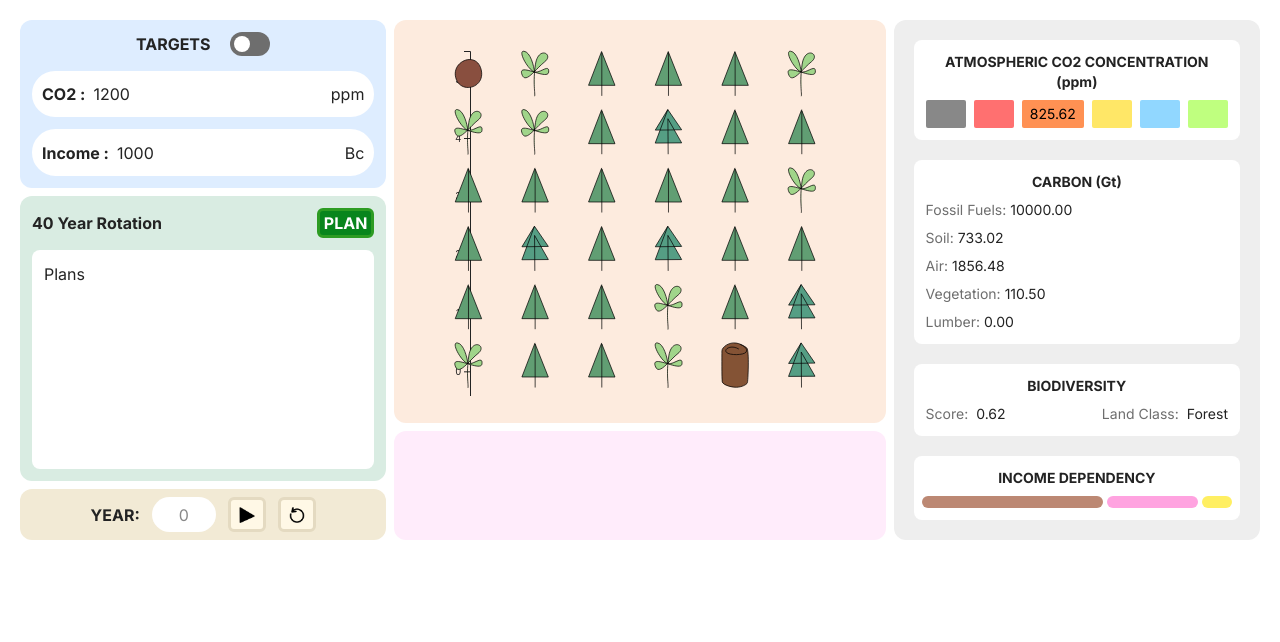
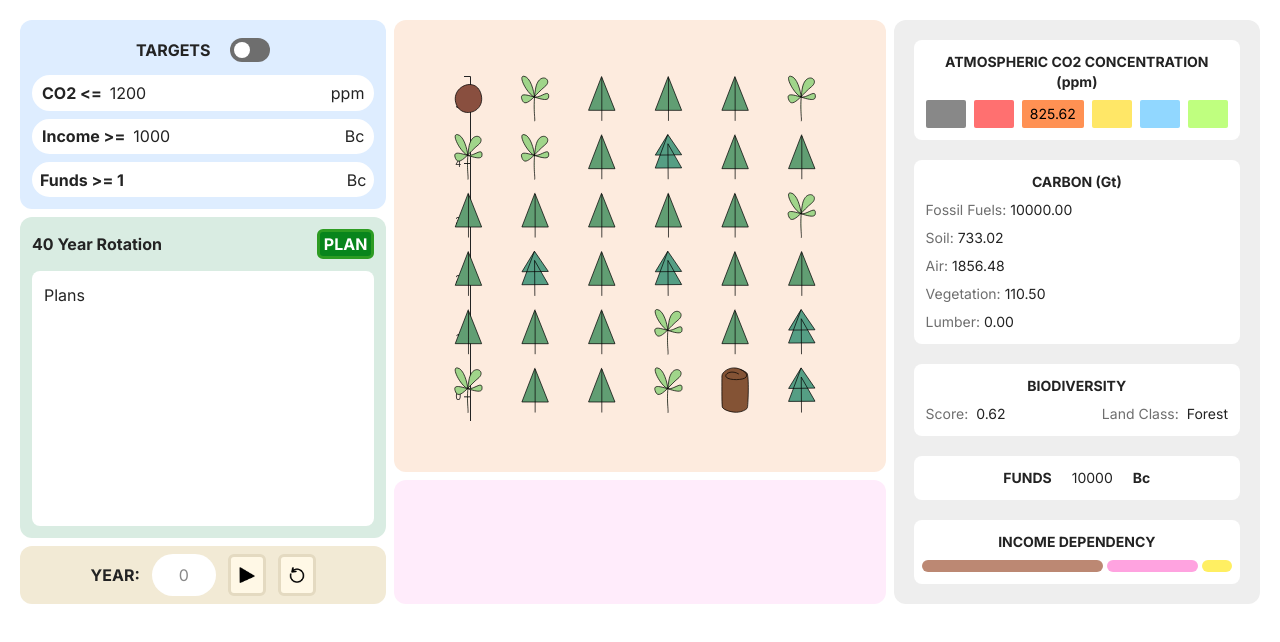
Before and after one commit to ggn1/microworld_dissertation_tcd, a Next.js app: page / in a window 1280 px wide. Shown: the top 642 px of the page. Built offline with nearby package versions, Linux system fonts and the light colour scheme.

Commit message:
fixed targets

```diff
--- a/app/classes/Simulation.js
+++ b/app/classes/Simulation.js
@@ -8,7 +8,6 @@ export default class Simulation {
 
     #incomeSources = JSON.parse(process.env.NEXT_PUBLIC_INCOME_SOURCES)
     #mgmtActionCosts = JSON.parse(process.env.NEXT_PUBLIC_COST_MGMT_ACTION)
-    #income
 
     constructor(updateSimUI) {
         /**
@@ -20,6 +19,22 @@ export default class Simulation {
         this.#createFreshWorld()
         this.planner = new Planner()
         this.updateSimUI = updateSimUI
+        this.income = 0
+        this.funds = JSON.parse(process.env.NEXT_PUBLIC_FUNDS_START)
+        this.resources = {
+            timber: new Timber(
+                this.#incomeSources.timber.unit,
+                this.#incomeSources.timber.price_per_unit
+            ),
+            ntfp: new NTFP(
+                this.#incomeSources.ntfp.unit,
+                this.#incomeSources.ntfp.price_per_unit
+            ),
+            recActs: new RecreationalActivities(
+                this.#incomeSources.recreational_activities.unit,
+                this.#incomeSources.recreational_activities.price_per_unit
+            )
+        }
         this.goto = (time) => {
             /**
              * Given a point in time, runs the simulation
@@ -57,7 +72,9 @@ export default class Simulation {
          * Executes given action and records
          * whether or not it was possible to carry
          * through with that action. No effect if
-         * given action does not exist.
+         * given action does not exist. Only trees that
+         * are at least old enough to have matured, can
+         * be chopped.
          * @param year: Year associated with this action.
          * @param actionIdx: Index of this action.
          * @param actionType: The type of this action.
@@ -68,13 +85,18 @@ export default class Simulation {
         if(actionType == "fell") {
             // Select a tree to fell.
             const pos = this.env.land.getTree(treeType, treeLifeStage)
-            if (pos[0] >= 0) {
+            let woodHarvested = 0
+            if (
+                pos[0] >= 0 &&
+                treeLifeStage != "seedling" &&
+                treeLifeStage != "sapling"
+            ) {
                 // Suitable tree found.
                 status = 1
                 // Pay the price for felling.
                 this.funds -= this.#mgmtActionCosts.fell
                 // Fell the tree.
-                const woodHarvested = this.env.land.fellTree(pos) // g
+                [status, woodHarvested] = this.env.land.fellTree(pos) // g
                 // Add harvested wood to available timber resource.
                 this.resources.timber.available += woodHarvested
             } else {
@@ -91,7 +113,7 @@ export default class Simulation {
                 // Pay the price for planting.
                 this.funds -= this.#mgmtActionCosts.plant
                 // Plant the tree seedling.
-                this.env.land.plantTree(pos)
+                status = this.env.land.plantTree(treeType, pos)
             } else {
                 // No suitable spot found.
                 status = 0
@@ -123,6 +145,15 @@ export default class Simulation {
         }
     }
 
+    #generateIncome() {
+        /**
+         * Sells resources available at the end of
+         * this time step and updates income
+         * generated from them.
+         */
+        // TO DO
+    }
+
     #takeTimeStep() {
         /** Step forward in time by one step. */
         this.time += 1
@@ -134,29 +165,6 @@ export default class Simulation {
     #createFreshWorld() {
         /** Initializes the simulation with starting world state. */
         this.time = 0
-        this.#income = 0
-        this.funds = JSON.parse(process.env.NEXT_PUBLIC_FUNDS_START)
-        this.resources = {
-            timber: new Timber(
-                this.#incomeSources.timber.unit,
-                this.#incomeSources.timber.price_per_unit
-            ),
-            ntfp: new NTFP(
-                this.#incomeSources.ntfp.unit,
-                this.#incomeSources.ntfp.price_per_unit
-            ),
-            recActs: new RecreationalActivities(
-                this.#incomeSources.recreational_activities.unit,
-                this.#incomeSources.recreational_activities.price_per_unit
-            )
-        }
         this.env = new Environment()
-        this.getIncome = () => {
-            /**
-             * Returns latest income.
-             * @return: User's latest income.
-             */
-            return this.#income
-        }
     }
 }
--- /dev/null
+++ b/app/components/Funds.jsx
@@ -0,0 +1,15 @@
+import Card from "./Card"
+
+const Funds = ({funds}) => {
+    return (
+        <Card bgColor="#FFFFFF">
+            <div className="-mt-2 flex gap-5 justify-center items-center w-full h-full">
+                <div className="font-bold">FUNDS</div>
+                <div>{funds}</div>
+                <div className="font-bold">Bc</div>
+            </div>
+        </Card>
+    )
+}
+
+export default Funds
--- a/app/components/Tag.jsx
+++ b/app/components/Tag.jsx
@@ -5,7 +5,8 @@ import { useState } from "react"
 const Tag = ({
     children, borderRadius="9999px",
     bgColor="#EEEEEE", borderColor="#EEEEEE",
-    borderColorSelected="", onClick=()=>{}
+    borderColorSelected="", onClick=()=>{},
+    width="auto", height="auto", borderWidth="3px"
 }) => {
     /**
      * A generic tag that may or maynot be selectable.
@@ -36,13 +37,15 @@ const Tag = ({
             onClick={handleClick}
             className={selectable && "hover:brightness-110"}
             style={{
-                borderWidth: "3px",
+                borderWidth: borderWidth,
                 backgroundColor: bgColor,
                 borderRadius: borderRadius,
                 borderColor:
                     selectable && selected ?
                     borderColorSelected :
-                    borderColor
+                    borderColor,
+                width: width,
+                height: height
             }}
         >{children}</div>
     )
--- a/app/components/Targets.jsx
+++ b/app/components/Targets.jsx
@@ -1,14 +1,17 @@
 import Switch from "./Switch"
+import Tag from "./Tag"
 import TextInput from "./TextInput"
 import {useState, useEffect } from "react"
 
-let targets = {
-    "co2": null,
-    "income": null
-}
+let targets = {"co2": null, "income": null, "funds":JSON.parse(
+    process.env.NEXT_PUBLIC_TARGET_FUNDS_START
+)}
 let isExpMode = true
 
-const Targets = ({setTargets, getCO2, getIncome, startValCO2, startValIncome}) => {
+const Targets = ({
+    setTargets, curCO2, curIncome, curFunds,
+    startValCO2, startValIncome
+}) => {
     /**
      * This component both displays targets and allows
      * users to set them. It is possible to turn consideration
@@ -16,11 +19,12 @@ const Targets = ({setTargets, getCO2, getIncome, startValCO2, startValIncome}) =
      * between serious (challenge shall be failed if targets are
      * not met) and experimentation modes.
      * @param setTargets: Function that allows targets to
-     *                       be updated in the simulation. It must
-     *                       accept a dictionary of target: value
-     *                       key pairs as input.
-     * @param getCO2: Gets current atmospheric CO2 concentration.
-     * @param getIncome: Gets latest user income.
+     *                    be updated in the simulation. It must
+     *                    accept a dictionary of target: value
+     *                    key pairs as input.
+     * @param curCO2: Current atmospheric CO2 concentration.
+     * @param curIncome: Latest user income.
+     * @param curFunds: Latest funds that the user has.
      * @param startValCO2: The starting CO2 target value.
      * @param startValIncome: The starting income target value.
      */
@@ -32,27 +36,39 @@ const Targets = ({setTargets, getCO2, getIncome, startValCO2, startValIncome}) =
 
     const [expMode, setExpMode] = useState(isExpMode)
     const [targetCO2, setTargetCO2] = useState(
-        targets.co2 != null && targets.co2 != startValCO2
+        targets.co2 != null &&
+        targets.co2 != startValCO2
         ? targets.co2 : startValCO2
     )
     const [targetIncome, setTargetIncome] = useState(
-        targets.income != null && targets.income != startValIncome
+        targets.income != null &&
+        targets.income != startValIncome
         ? targets.income : startValIncome
     )
-    const [borderColorCO2, setBorderColorCO2] = useState(colorBorderDefault)
-    const [textColorCO2, setTextColorCO2] = useState(colorTextDefault)
-    const [borderColorIncome, setBorderColorIncome] = useState(colorBorderDefault)
-    const [textColorIncome, setTextColorIncome] = useState(colorTextDefault)
+
+    const [isValidCO2, setIsValidCO2] = useState(false)
+    const [isValidIncome, setIsValidIncome] = useState(false)
+    const [isTargetMetCO2, setIsTargetMetCO2] = useState(false)
+    const [isTargetMetIncome, setIsTargetMetIncome] = useState(false)
+    const [isTargetMetFunds, setIsTargetMetFunds] = useState(false)
 
     const isTargetMet = (targetType, target) => {
         /**
-         * Checks whether current values meet the target or not.
+         * Checks whether current values meet the target or not
+         * and changes state accordingly.
          * @param targetType: Type of target being
-         *                    checked (co2 / income).
+         *                    checked (co2 / income / funds).
+         * @param target: The target value checked against.
          */
-
-        if (targetType == "co2") return getCO2() <= target
-        if (targetType == "income") return getIncome() >= target
+        if (targetType == "co2") {
+            setIsTargetMetCO2(curCO2 <= target)
+        }
+        if (targetType == "income") {
+            setIsTargetMetIncome(curIncome >= target)
+        }
+        if (targetType == "funds") {
+            setIsTargetMetFunds(curFunds >= target)
+        }
     }
 
     const sanityCheckNumeric = (val) => {
@@ -79,26 +95,24 @@ const Targets = ({setTargets, getCO2, getIncome, startValCO2, startValIncome}) =
          * @param val: User input from the CO2 text box as a string value.
         */
         if (val == "") {
-            if (targetType == "co2") setTextColorCO2(colorBad)
-            if (targetType == "income") setTextColorIncome(colorBad)
+            if (targetType == "co2") setIsValidCO2(false)
+            if (targetType == "income") setIsValidIncome(false)
             val = 0
         }
         else {
-            setTextColorCO2(colorTextDefault)
-            setTextColorIncome(colorTextDefault)
+            setIsValidCO2(true)
+            setIsValidIncome(true)
             val = parseFloat(val)
         }
 
         if (targetType == "co2") {
-            if (isTargetMet("co2", val)) setBorderColorCO2(colorGood)
-            else setBorderColorCO2(colorBad)
+            isTargetMet("co2", val)
             targets.co2 = val
             setTargetCO2(targets.co2)
         }
 
         if (targetType == "income") {
-            if (isTargetMet("income", val)) setBorderColorIncome(colorGood)
-            else setBorderColorIncome(colorBad)
+            isTargetMet("income", val)
             targets.income = val
             setTargetIncome(targets.income)
         }
@@ -115,11 +129,24 @@ const Targets = ({setTargets, getCO2, getIncome, startValCO2, startValIncome}) =
     }
 
     useEffect(() => {
+        isTargetMet("funds", targets.funds)
+    }, [curFunds])
+
+    useEffect(() => {
+        isTargetMet("co2", targetCO2)
+    }, [curCO2])
+
+    useEffect(() => {
+        isTargetMet("income", targetIncome)
+    }, [curIncome])
+
+    useEffect(() => {
         /**
          * Initially, check if default targets are met.
          */
         handleVal("co2", targetCO2)
         handleVal("income", targetIncome)
+        isTargetMet("funds", targets.funds)
     }, [])
 
     useEffect(() => {
@@ -132,11 +159,11 @@ const Targets = ({setTargets, getCO2, getIncome, startValCO2, startValIncome}) =
 
     return (
         <div className="
-            grid p-3 auto-rows-auto grid-cols-1
+            grid p-3 grid-rows-4 grid-cols-1
             justify-content-center justify-items-center h-full
-            gap-3
+            gap-2
         ">
-            <div className="flex gap-5 justify-center -mb-3">
+            <div className="flex gap-5 h-full w-full justify-center items-center">
                 <div className="font-bold">TARGETS</div>
                 <Switch
                     isOnStart={!expMode}
@@ -146,23 +173,44 @@ const Targets = ({setTargets, getCO2, getIncome, startValCO2, startValIncome}) =
                 />
             </div>
             <TextInput
-                label="CO2 :"
+                label="CO2 <="
                 placeholder={targetCO2}
-                borderColor={expMode ? colorBorderDefault : borderColorCO2}
-                textColor={textColorCO2}
+                borderColor={
+                    expMode ? colorBorderDefault :
+                    isTargetMetCO2 ? colorGood : colorBad
+                }
+                textColor={isValidCO2 ? colorTextDefault : colorBad}
                 unit="ppm"
                 sanityCheck={sanityCheckNumeric}
                 handleVal={(val) => handleVal("co2", val)}
             />
             <TextInput
-                label="Income :"
+                label="Income >="
                 placeholder={targetIncome}
                 unit="Bc"
-                borderColor={expMode ? colorBorderDefault : borderColorIncome}
-                textColor={textColorIncome}
+                borderColor={
+                    expMode ? colorBorderDefault :
+                    isTargetMetIncome ? colorGood : colorBad
+                }
+                textColor={isValidIncome ? colorTextDefault : colorBad}
                 sanityCheck={sanityCheckNumeric}
                 handleVal={(val) => handleVal("income", val)}
             />
+            <Tag
+                width="100%"
+                height="100%"
+                bgColor="#FFFFFF"
+                borderWidth="4px"
+                borderColor={
+                    expMode ? colorBorderDefault :
+                    isTargetMetFunds ? colorGood : colorBad
+                }
+            >
+                <div className="flex gap-2 w-full h-full justify-between items-center px-1">
+                    <div className="font-bold">Funds {`>= ${targets.funds}`}</div>
+                    <div>Bc</div>
+                </div>
+            </Tag>
         </div>
     )
 }
--- a/app/page.jsx
+++ b/app/page.jsx
@@ -10,8 +10,10 @@ import BdStatus from './components/BdStatus.jsx'
 import IncDepBar from './components/IncDepBar.jsx'
 import Targets from './components/Targets.jsx'
 import PlanViewer from './components/PlanViewer.jsx'
+import Funds from './components/Funds.jsx'
 
 export let sim = null
+let challengePassed = null
 
 const Home = () => {
     const [isInitialized, setIsInitialized] = useState(false)
@@ -22,6 +24,8 @@ const Home = () => {
     const [bdCat, setBdCat] = useState("")
     const [incomeSources, setIncomeSources] = useState({})
     const [rotationPeriod, setRotationPeriod] = useState()
+    const [income, setIncome] = useState(0)
+    const [funds, setFunds] = useState(0)
 
     const updateSimUI = () => {
         setLandContent([...sim.env.land.content])
@@ -31,14 +35,13 @@ const Home = () => {
         setBdCat(sim.env.land.biodiversityCategory)
         setIncomeSources({...sim.planner.incomeSources})
         setRotationPeriod(sim.planner.rotationPeriod)
+        setIncome(sim.income)
+        setFunds(sim.funds)
     }
 
     useEffect(() => {
-        if (sim == null) {
-            sim = new Simulation(updateSimUI)
-        } else {
-            sim.updateSimUI = updateSimUI
-        }
+        if (sim == null) sim = new Simulation(updateSimUI)
+        else sim.updateSimUI = updateSimUI
         updateSimUI()
         setIsInitialized(true)
     }, [])
@@ -49,8 +52,9 @@ const Home = () => {
             <div id="home-targets" className="rounded-xl bg-[#DEEDFF] col-span-3 row-span-3">
                 <Targets
                     setTargets={sim.planner.setTargets}
-                    getCO2={sim.env.getAirCO2ppm}
-                    getIncome={sim.getIncome}
+                    curCO2={airCO2}
+                    curIncome={income}
+                    curFunds={funds}
                     startValCO2={sim.planner.getTargets().co2}
                     startValIncome={sim.planner.getTargets().income}
                 />
@@ -69,6 +73,7 @@ const Home = () => {
                 <CO2Scale concentration={airCO2}/>
                 <CarbonDist distribution={envC}/>
                 <BdStatus bdScore={bdScore} bdCategory={bdCat}/>
+                <Funds funds={funds}/>
                 <IncDepBar
                     proportions={Object.values(
                         incomeSources
```
Also changed, not shown: app/classes/Land.js (+21 -37 lines), app/classes/Tree.js (+5 -12 lines).
